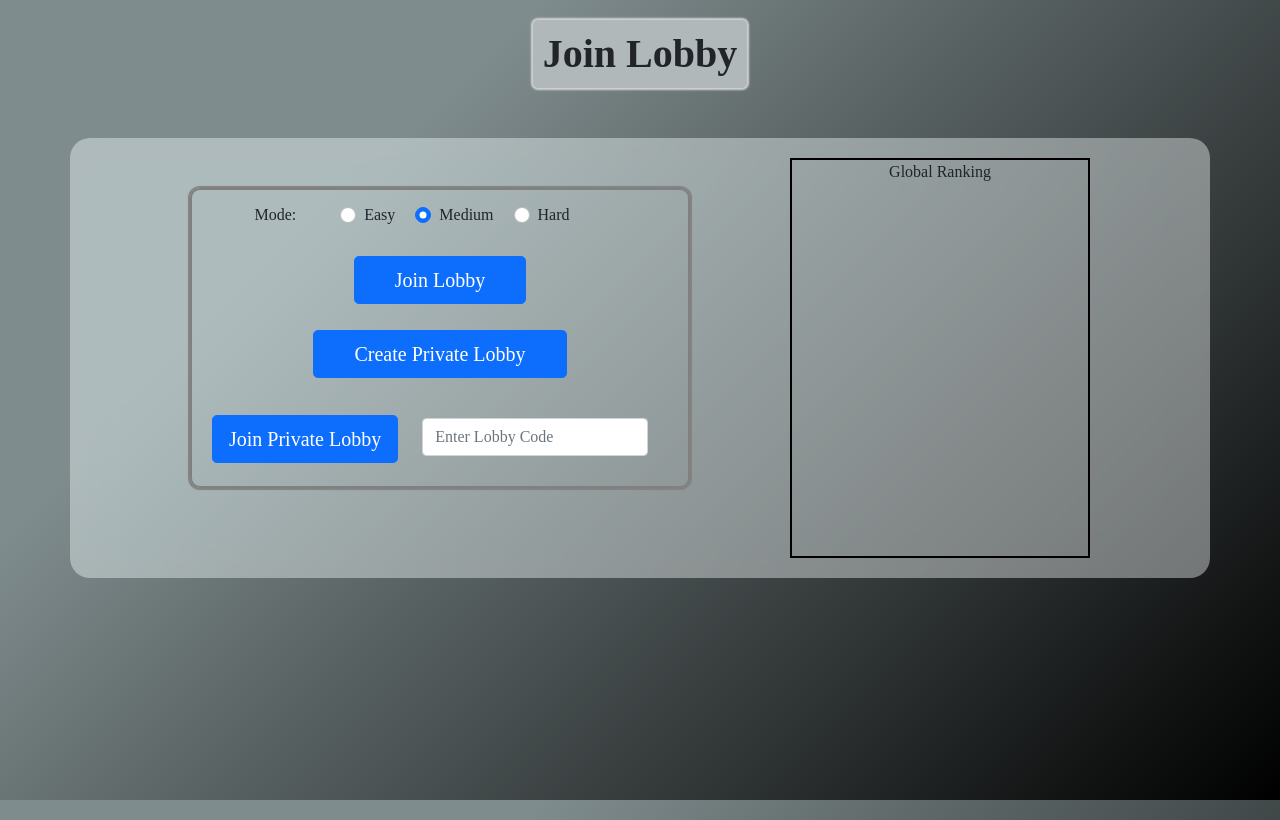
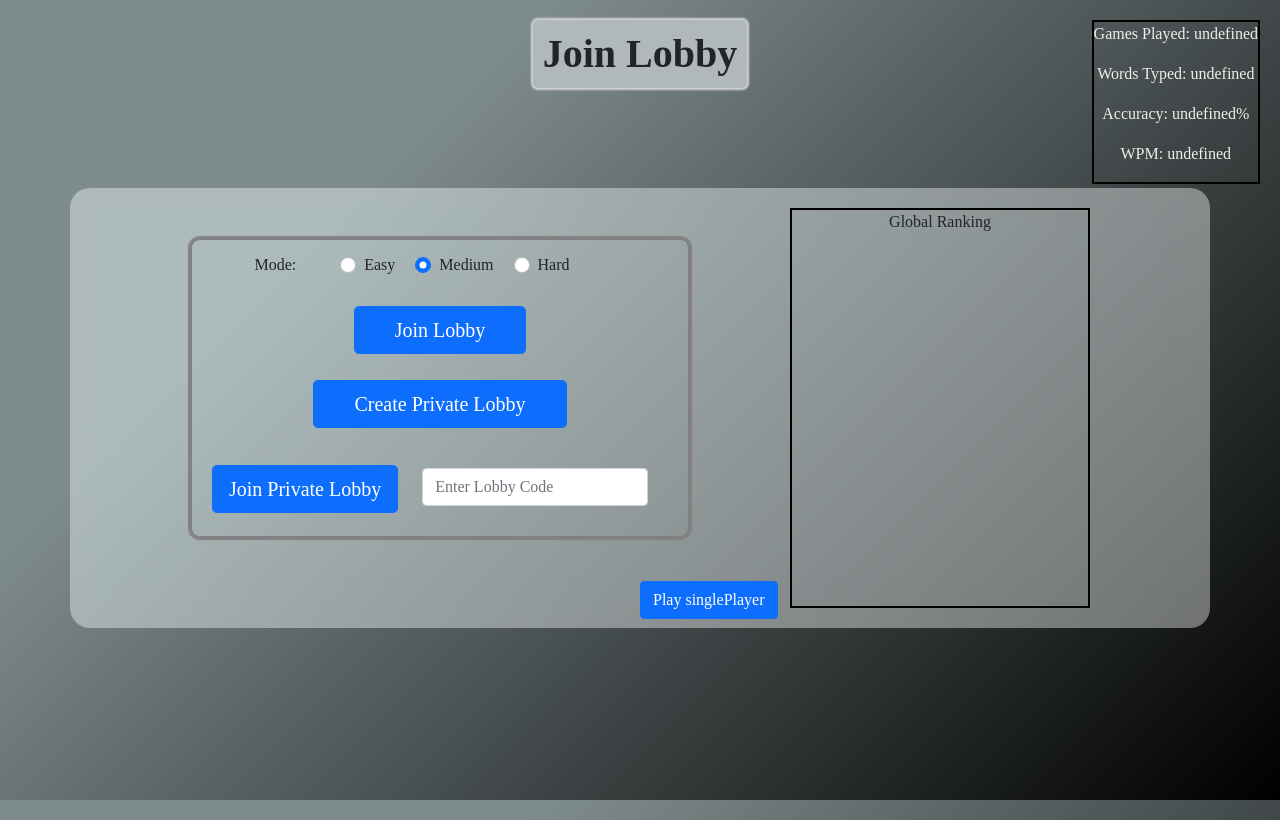
Before and after one commit to Prashantsgh/Tally_CodeBrewers_Hackathon, a website: page public/HTML/multiplayer.html in a window 1280 px wide. Drawn offline with nearby package versions, Linux system fonts and the light colour scheme; no server answers; a web font is replaced by a local one.

Commit message:
Improved Routing

```diff
--- a/main.js
+++ b/main.js
@@ -134,5 +134,5 @@ function restart() {
 
 
 function multiplayer() {
-    window.location.href = `http://localhost:5173/HTML/login.html`;
+    window.open("http://localhost:5173/HTML/login.html", "_target");
 }
--- a/public/CSS/multiplayer.css
+++ b/public/CSS/multiplayer.css
@@ -1,4 +1,4 @@
-body{
+body {
     height: 100vh;
     background-repeat: no-repeat;
     background-attachment: fixed;
@@ -6,7 +6,7 @@ body{
     background-image: linear-gradient(315deg, #000000 0%, #7f8c8d 74%);
 }
 
-h1{
+h1 {
     width: fit-content;
     padding: 10px;
     border-radius: 5px;
@@ -16,7 +16,7 @@ h1{
     background-color: #b0b8b9;
 }
 
-#choose-lobby{
+#choose-lobby {
     border-radius: 10px;
     width: min(70vw, 500px);
     height: 300px;
@@ -26,21 +26,33 @@ h1{
     justify-content: center;
     margin-bottom: 40px;
     border: 2px solid gray;
-
-    box-shadow: 0px 0px 1px 2px rgb(130, 130, 130);
+    box-shadow: 0 0 1px 2px rgb(130, 130, 130);
 }
 
-.container{
-
+.container {
     background: rgba(255, 255, 255, 0.4);
     backdrop-filter: saturate(180%) blur(20px);
     border-radius: 20px;
-
     width: min(95vw, 1500px);
-    display:flex;
+    display: flex;
     justify-content: space-evenly;
     align-items: center;
     flex-wrap: wrap;
     padding: 20px;
-    margin: 50px auto;
+    margin: 100px auto;
 }
+
+#statsContainer {
+    position: absolute;
+    top: 20px;
+    right: 20px;
+    z-index: 1;
+    border: 2px solid black;
+    color: #ededed;
+}
+
+#single{
+    position: absolute;
+    bottom: 2%;
+    left: 50%;
+}
--- a/public/HTML/multiplayer.html
+++ b/public/HTML/multiplayer.html
@@ -5,7 +5,8 @@
     <meta name="viewport" content="width=device-width, initial-scale=1.0">
     <title>Speed Typing</title>
 
-    <link href="https://cdn.jsdelivr.net/npm/bootstrap@5.0.2/dist/css/bootstrap.min.css" rel="stylesheet" integrity="sha384-EVSTQN3/azprG1Anm3QDgpJLIm9Nao0Yz1ztcQTwFspd3yD65VohhpuuCOmLASjC" crossorigin="anonymous">
+    <link href="https://cdn.jsdelivr.net/npm/bootstrap@5.0.2/dist/css/bootstrap.min.css" rel="stylesheet"
+          integrity="sha384-EVSTQN3/azprG1Anm3QDgpJLIm9Nao0Yz1ztcQTwFspd3yD65VohhpuuCOmLASjC" crossorigin="anonymous">
     <link rel="stylesheet" href="../CSS/multiplayer.css">
     <link rel="stylesheet" href="../CSS/lobby.css">
     <link rel="stylesheet" href="../CSS/timer.css">
@@ -14,7 +15,12 @@
 
 <h1>Join Lobby</h1>
 
+<div id="statsContainer">
+    <div class="text-center" id="stats">
+    </div>
+</div>
 <section class="container">
+
     <div id="choose-lobby">
         <div class="text-center">
                 <span>
@@ -35,25 +41,39 @@
                 </div>
             </div>
         </div>
-
-            <div style="width: 100%;"><button id="join-lobby" type="button" class="btn btn-primary btn-lg" style="display: block; margin: 10px auto; padding-left: 2.5rem; padding-right: 2.5rem;">Join Lobby</button></div>
-            <div style="width: 100%;"><button id="create-pvtlobby" type="button" class="btn btn-primary btn-lg" style="display: block; margin: 10px auto; padding-left: 2.5rem; padding-right: 2.5rem;">Create Private Lobby</button></div>
         <div style="width: 100%;">
-                <button id="join-pvtlobby" type="button" class="btn btn-primary btn-lg" style="margin:20px; padding-left: 1rem; padding-right: 1rem;">Join Private Lobby</button>
-                <input type="text" class="form-control" placeholder="Enter Lobby Code" style="width: fit-content; display: inline-block;">
+            <button id="join-lobby" type="button" class="btn btn-primary btn-lg"
+                    style="display: block; margin: 10px auto; padding-left: 2.5rem; padding-right: 2.5rem;">Join Lobby
+            </button>
+        </div>
+        <div style="width: 100%;">
+            <button id="create-pvtlobby" type="button" class="btn btn-primary btn-lg"
+                    style="display: block; margin: 10px auto; padding-left: 2.5rem; padding-right: 2.5rem;">Create
+                Private Lobby
+            </button>
+        </div>
+        <div style="width: 100%;">
+            <button id="join-pvtlobby" type="button" class="btn btn-primary btn-lg"
+                    style="margin:20px; padding-left: 1rem; padding-right: 1rem;">Join Private Lobby
+            </button>
+            <input type="text" class="form-control" placeholder="Enter Lobby Code"
+                   style="width: fit-content; display: inline-block;">
         </div>
     </div>
-
-
     <div style="width: 300px; height: 400px; border: 2px solid black;">
-            <div class="text-center">
+        <div class="text-center" id="showGlobalRanking">
             Global Ranking
         </div>
     </div>
+    <button id="single" type="button" onclick="singlePlayer()" class="btn mt-5 btn-primary">Play
+        singlePlayer
+    </button>
 </section>
 
 <script src="http://127.0.0.1:3000/socket.io/socket.io.js"></script>
-    <script src="https://cdn.jsdelivr.net/npm/bootstrap@5.0.2/dist/js/bootstrap.bundle.min.js" integrity="sha384-MrcW6ZMFYlzcLA8Nl+NtUVF0sA7MsXsP1UyJoMp4YLEuNSfAP+JcXn/tWtIaxVXM" crossorigin="anonymous"></script>
+<script src="https://cdn.jsdelivr.net/npm/bootstrap@5.0.2/dist/js/bootstrap.bundle.min.js"
+        integrity="sha384-MrcW6ZMFYlzcLA8Nl+NtUVF0sA7MsXsP1UyJoMp4YLEuNSfAP+JcXn/tWtIaxVXM"
+        crossorigin="anonymous"></script>
 <script src="../JAVASCRIPT/jquery.js"></script>
 <script src="../JAVASCRIPT/timer.js"></script>
 <script src="../JAVASCRIPT/multiplayer.js"></script>
--- a/public/JAVASCRIPT/multiplayer.js
+++ b/public/JAVASCRIPT/multiplayer.js
@@ -1,7 +1,34 @@
 let lobbyDetails;
 let playerid = new URLSearchParams(window.location.search).get("username");
-console.log(playerid)
+let showGlobalRanking = document.getElementById('showGlobalRanking');
+let stats = document.getElementById('stats');
 let socket = io("http://localhost:3000");
+
+document.addEventListener("DOMContentLoaded", async function () {
+    try {
+        // Fetching Global Data
+        let res = await fetch("http://localhost:3000/globaldata", {
+            method: "GET",
+        });
+        res = res.json();
+        for (let i = 0; i < res.length; i++) {
+            showGlobalRanking.innerHTML += `<p>${res[i].username}: ${res[i].score}</p>`
+        }
+        // Fetching Sites Stats
+        res = await fetch("http://localhost:3000/stats", {
+            method: "GET",
+        });
+        res = res.json();
+        stats.innerHTML = `<p>Games Played: ${res.gamesPlayed}</p><p>Words Typed: ${res.wordsTyped}</p><p>Accuracy: ${res.accuracy}%</p><p>WPM: ${res.wpm}</p>`
+
+    } catch (e) {
+        console.error("Error in fetching global data: ", e);
+    }
+});
+
+function singlePlayer() {
+    window.open("/", "_target");
+}
 
 $("#join-lobby").click(() => {
     let mode = $('input[name="mode"]:checked').val();
```
Also changed, not shown: index.html (+0 -1 lines), public/JAVASCRIPT/login.js (+9 -1 lines). Lines whose indentation alone changed are shown as unchanged.
